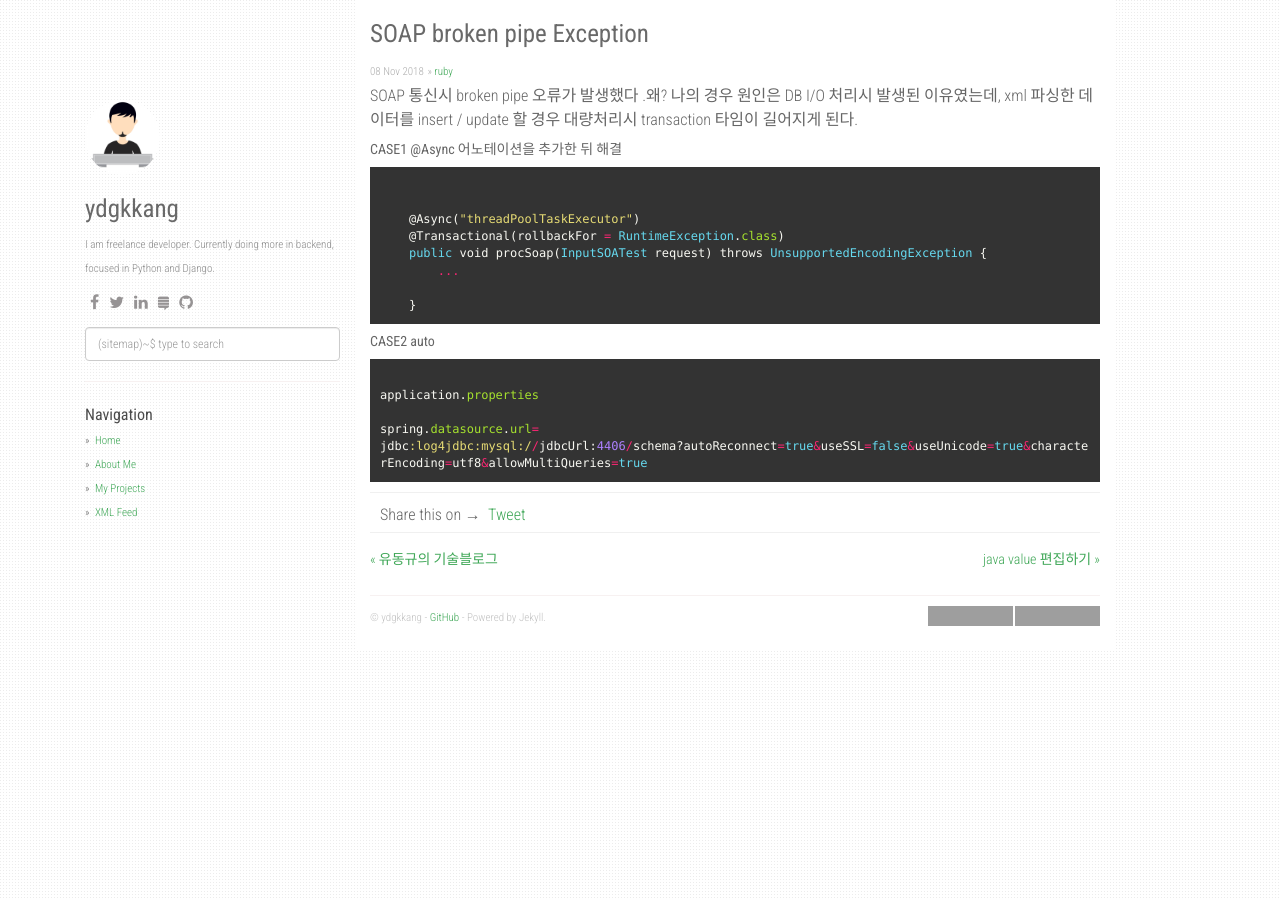
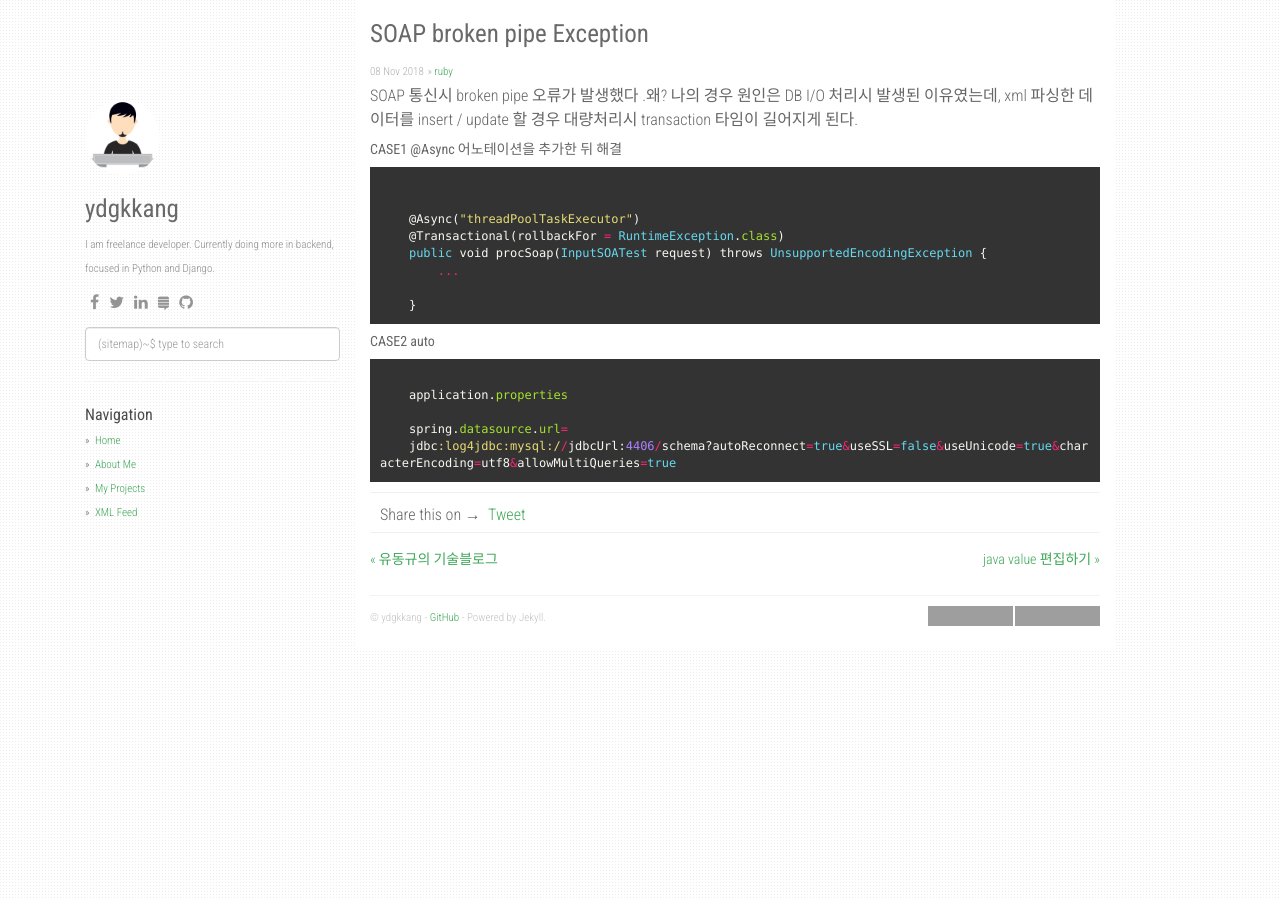
Before and after one commit to ydgkkang/ydgkkang.github.io, a Jekyll site: the page built from _posts/2018-11-09-SOAP 통신 broken pipe Error.markdown, in a window 1280 px wide. Built offline with Jekyll 4.4.1, drawn with Linux system fonts in a browser that asks for light colours; nearby versions of some CDN libraries; comment, search, counter and statistics services are not loaded; grey boxes are pictures that could not be loaded.

Commit message:
Update 2018-11-09-SOAP 통신 broken pipe Error.markdown

```diff
--- a/_posts/2018-11-09-SOAP 통신 broken pipe Error.markdown
+++ b/_posts/2018-11-09-SOAP 통신 broken pipe Error.markdown
@@ -21,10 +21,12 @@ xml 파싱한 데이터를 insert / update 할 경우 대량처리시 transactio
 {% endhighlight %}
 
 ##### CASE2 auto
-{% highlight ruby %}
-application.properties
 
-spring.datasource.url=
-jdbc:log4jdbc:mysql://jdbcUrl:4406/schema?autoReconnect=true&useSSL=false&useUnicode=true&characterEncoding=utf8&allowMultiQueries=true
+    {% highlight ruby %}
+    application.properties
+
+    spring.datasource.url=
+    jdbc:log4jdbc:mysql://jdbcUrl:4406/schema?autoReconnect=true&useSSL=false&useUnicode=true&characterEncoding=utf8&allowMultiQueries=true
+
 
 {% endhighlight %}
```
